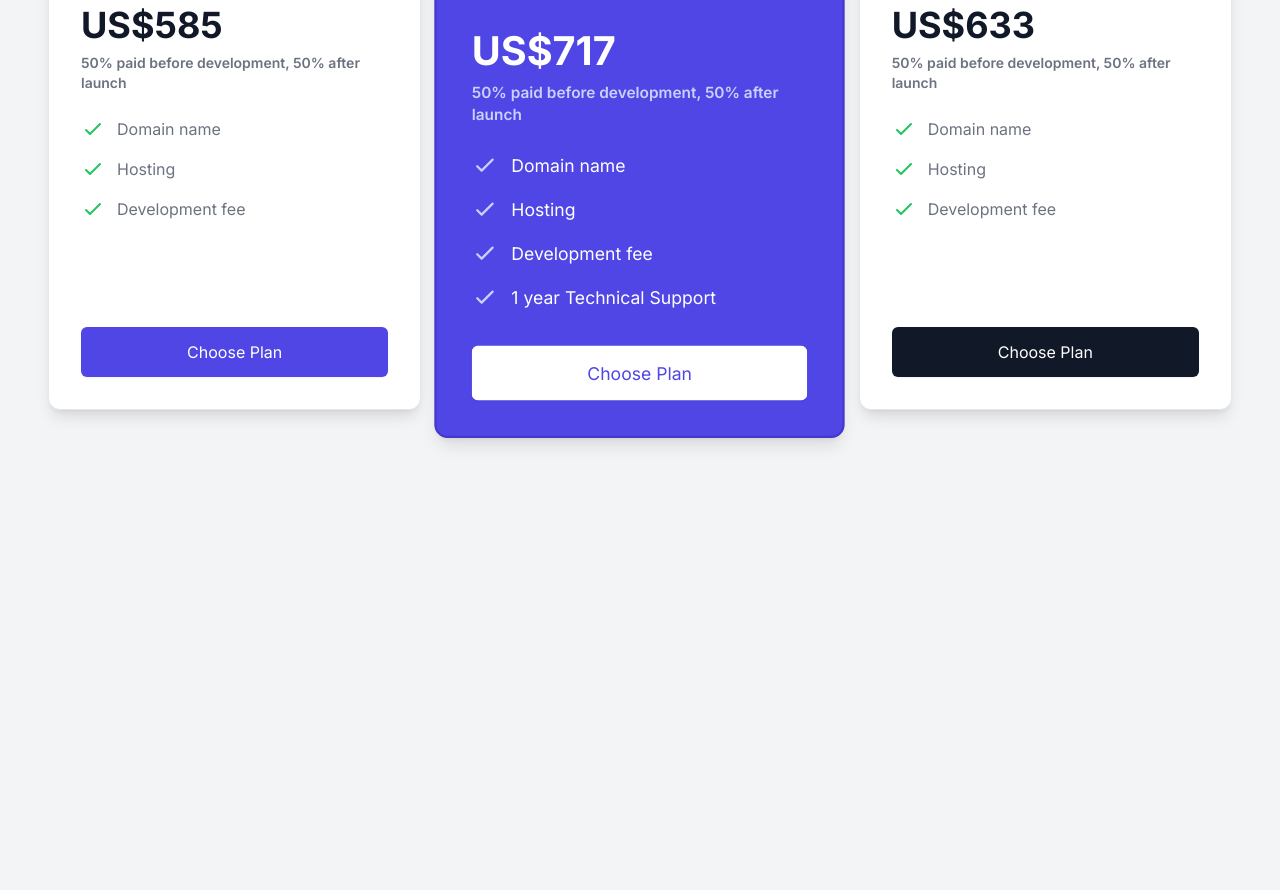
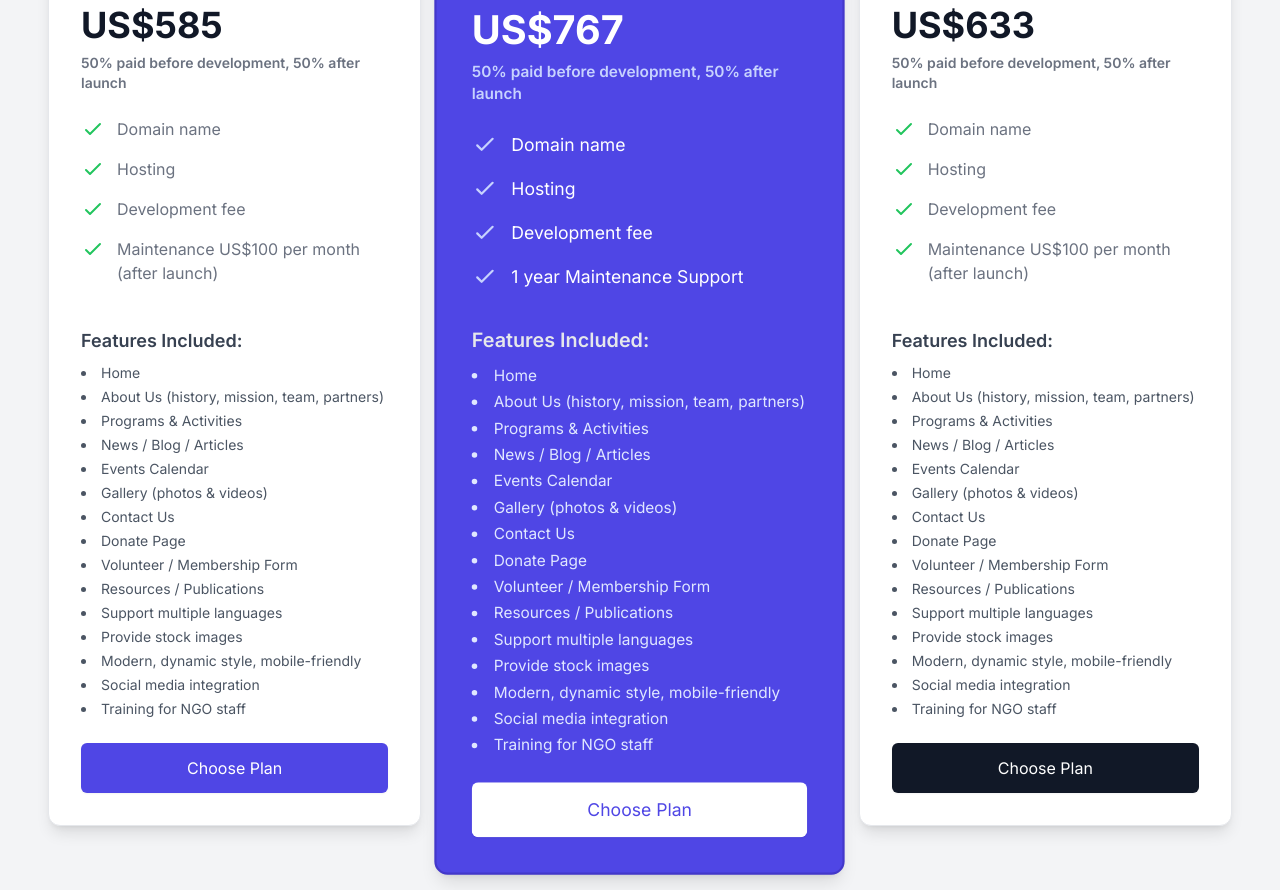
Before and after one commit to wisknowl/website-pricing-plans, a plain HTML site: page index.html in a window 1280 px wide. Shown: the part 344-1234 px from the top of the page. Before the commit the page ends 818 px from the top, so only its background shows below. Drawn offline with nearby package versions, Linux system fonts and the light colour scheme.

Commit message:
Update index.html

```diff
--- a/index.html
+++ b/index.html
@@ -54,8 +54,36 @@
                         </svg>
                         <p class="ml-3 text-base text-gray-500">Development  fee</p>
                     </li>
+                    <li class="flex items-start">
+                        <svg class="flex-shrink-0 h-6 w-6 text-green-500" xmlns="http://www.w3.org/2000/svg" fill="none" viewBox="0 0 24 24" stroke="currentColor" aria-hidden="true">
+                            <path stroke-linecap="round" stroke-linejoin="round" stroke-width="2" d="M5 13l4 4L19 7" />
+                        </svg>
+                        <p class="ml-3 text-base text-gray-500">Maintenance US$100 per month (after launch)</p>
+                    </li>
                 </ul>
                 <div class="mt-8">
+                    <!-- Features Section -->
+                    <div class="mb-6">
+                        <h4 class="text-lg font-semibold text-gray-700 mb-2">Features Included:</h4>
+                        <ul class="list-disc list-inside text-gray-600 space-y-1 text-sm">
+                            <li>Home</li>
+                            <li>About Us (history, mission, team, partners)</li>
+                            <li>Programs & Activities</li>
+                            <li>News / Blog / Articles</li>
+                            <li>Events Calendar</li>
+                            <li>Gallery (photos &amp; videos)</li>
+                            <li>Contact Us</li>
+                            <li>Donate Page</li>
+                            <li>Volunteer / Membership Form</li>
+                            <li>Resources / Publications</li>
+                            <li>Support multiple languages</li>
+                            <li>Provide stock images</li>
+                            <li>Modern, dynamic style, mobile-friendly</li>
+                            <li>Social media integration</li>
+                            <li>Training for NGO staff</li>
+                        </ul>
+                    </div>
+
                     <a id="choose-plan-12mo" href="#" class="block w-full text-center px-6 py-3 border border-transparent rounded-md shadow-sm text-base font-medium text-white bg-indigo-600 hover:bg-indigo-700 transition-colors duration-200">
                         Choose Plan
                     </a>
@@ -67,7 +95,7 @@
                 <h3 class="text-2xl font-semibold text-white">4 Years Hosting <span class="ml-2 text-sm px-2 py-1 bg-white bg-opacity-20 text-white rounded-full">Recommended</span></h3>
                 <p class="mt-4 text-indigo-200">The best value for long-term savings and stability.</p>
                 <div class="mt-6">
-                    <span class="text-4xl font-extrabold text-white">US$717</span>
+                    <span class="text-4xl font-extrabold text-white">US$767</span>
                 </div>
                 <p class="mt-2 text-sm text-indigo-200 font-semibold">50% paid before development, 50% after launch</p>
                 <ul role="list" class="mt-6 space-y-4 flex-grow">
@@ -93,10 +121,32 @@
                         <svg class="flex-shrink-0 h-6 w-6 text-indigo-200" xmlns="http://www.w3.org/2000/svg" fill="none" viewBox="0 0 24 24" stroke="currentColor" aria-hidden="true">
                             <path stroke-linecap="round" stroke-linejoin="round" stroke-width="2" d="M5 13l4 4L19 7" />
                         </svg>
-                        <p class="ml-3 text-base text-white">1 year Technical Support</p>
+                        <p class="ml-3 text-base text-white">1 year Maintenance Support</p>
                     </li>
                 </ul>
+
                 <div class="mt-8">
+                    <!-- Features Section -->
+                    <div class="mb-6">
+                        <h4 class="text-lg font-semibold text-gray-200 mb-2">Features Included:</h4>
+                        <ul class="list-disc list-inside text-indigo-100 space-y-1 text-sm">
+                            <li>Home</li>
+                            <li>About Us (history, mission, team, partners)</li>
+                            <li>Programs & Activities</li>
+                            <li>News / Blog / Articles</li>
+                            <li>Events Calendar</li>
+                            <li>Gallery (photos &amp; videos)</li>
+                            <li>Contact Us</li>
+                            <li>Donate Page</li>
+                            <li>Volunteer / Membership Form</li>
+                            <li>Resources / Publications</li>
+                            <li>Support multiple languages</li>
+                            <li>Provide stock images</li>
+                            <li>Modern, dynamic style, mobile-friendly</li>
+                            <li>Social media integration</li>
+                            <li>Training for NGO staff</li>
+                        </ul>
+                    </div>
                     <a id="choose-plan-4years" href="#" class="block w-full text-center px-6 py-3 border border-transparent rounded-md shadow-sm text-base font-medium text-indigo-600 bg-white hover:bg-gray-50 transition-colors duration-200">
                         Choose Plan
                     </a>
@@ -130,8 +180,36 @@
                         </svg>
                         <p class="ml-3 text-base text-gray-500">Development  fee</p>
                     </li>
+                    <li class="flex items-start">
+                        <svg class="flex-shrink-0 h-6 w-6 text-green-500" xmlns="http://www.w3.org/2000/svg" fill="none" viewBox="0 0 24 24" stroke="currentColor" aria-hidden="true">
+                            <path stroke-linecap="round" stroke-linejoin="round" stroke-width="2" d="M5 13l4 4L19 7" />
+                        </svg>
+                        <p class="ml-3 text-base text-gray-500">Maintenance US$100 per month (after launch)</p>
+                    </li>
                 </ul>
+
                 <div class="mt-8">
+                    <!-- Features Section -->
+                    <div class="mb-6">
+                        <h4 class="text-lg font-semibold text-gray-700 mb-2">Features Included:</h4>
+                        <ul class="list-disc list-inside text-gray-600 space-y-1 text-sm">
+                            <li>Home</li>
+                            <li>About Us (history, mission, team, partners)</li>
+                            <li>Programs & Activities</li>
+                            <li>News / Blog / Articles</li>
+                            <li>Events Calendar</li>
+                            <li>Gallery (photos &amp; videos)</li>
+                            <li>Contact Us</li>
+                            <li>Donate Page</li>
+                            <li>Volunteer / Membership Form</li>
+                            <li>Resources / Publications</li>
+                            <li>Support multiple languages</li>
+                            <li>Provide stock images</li>
+                            <li>Modern, dynamic style, mobile-friendly</li>
+                            <li>Social media integration</li>
+                            <li>Training for NGO staff</li>
+                        </ul>
+                    </div>
                     <a id="choose-plan-2years" href="#" class="block w-full text-center px-6 py-3 border border-transparent rounded-md shadow-sm text-base font-medium text-white bg-gray-900 hover:bg-gray-800 transition-colors duration-200">
                         Choose Plan
                     </a>
```
Lines whose indentation alone changed are shown as unchanged.
